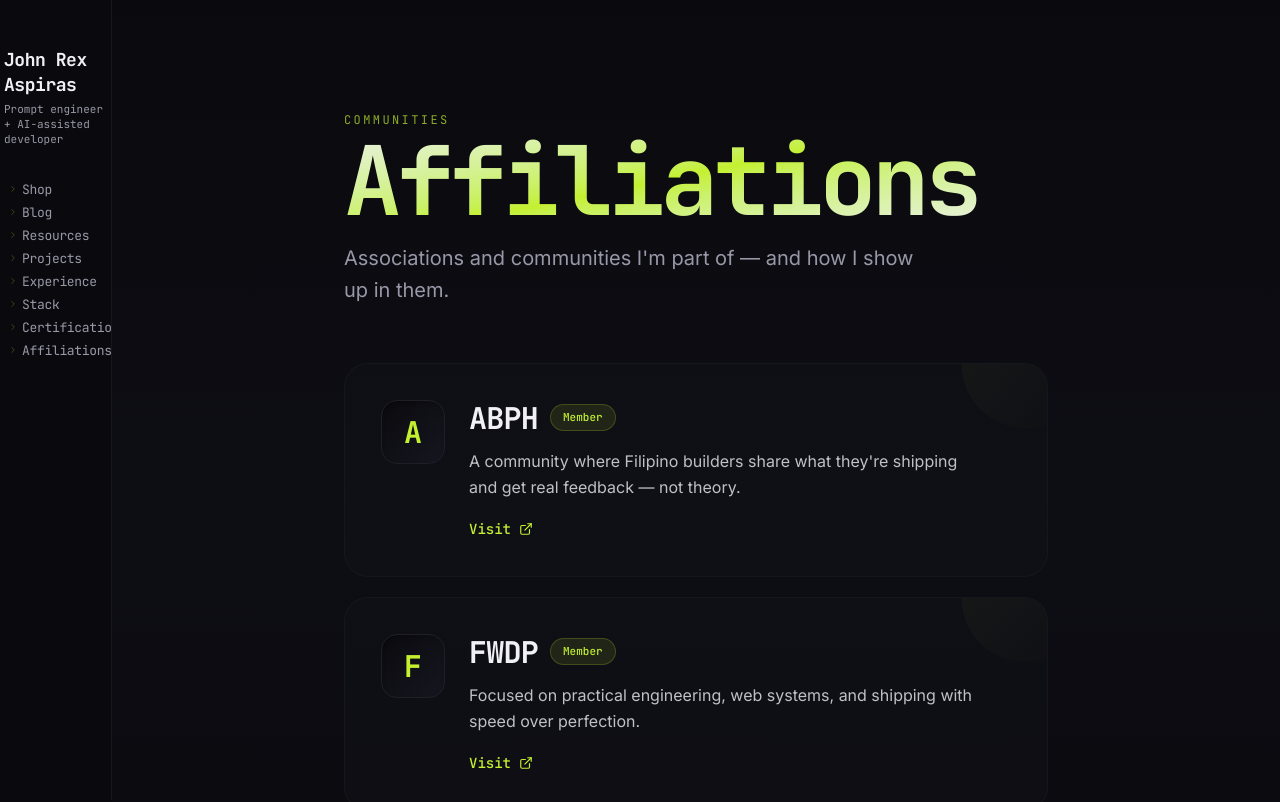
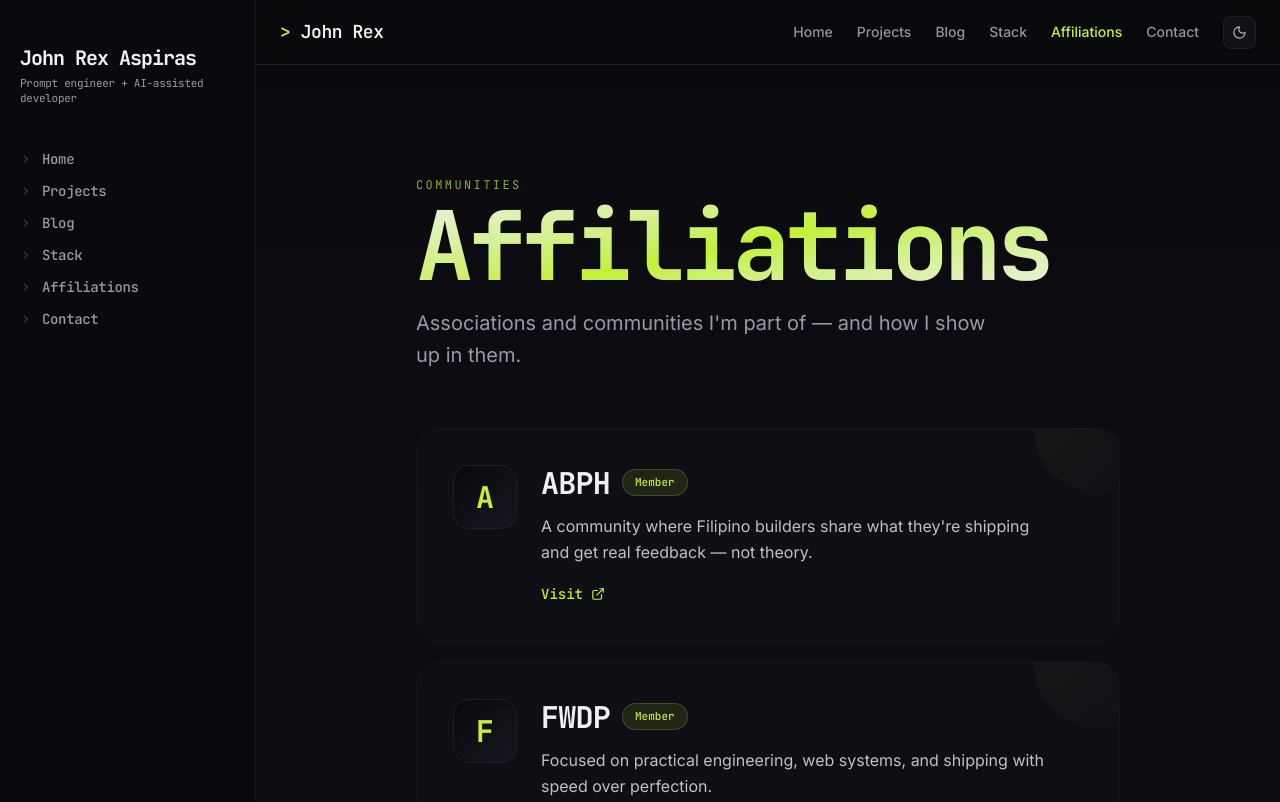
Before and after one commit to Mazt08/portfolio, a React (Vite) app: page /affiliations in a window 1280 px wide. Shown: the top 802 px of the page. Built offline with nearby package versions, Linux system fonts and the light colour scheme.

Commit message:
fix(sidebar): keep nav text firmly left-aligned on all zoom levels
- Add text-left to brand and nav links
- Keep sidebar fixed left / sticky top on desktop
- Preserve -ml-2 indent alignment for nav row
- Build passes

```diff
--- a/src/App.tsx
+++ b/src/App.tsx
@@ -1,5 +1,6 @@
 import { BrowserRouter, Routes, Route, useLocation } from "react-router-dom";
 import { useEffect } from "react";
+import Header from "./components/Header";
 import Sidebar from "./components/Sidebar";
 import Home from "./pages/Home";
 import Projects from "./pages/Projects";
@@ -22,9 +23,10 @@ export default function App() {
     <BrowserRouter>
       <ScrollToTop />
       <div className="min-h-screen bg-[#0a0a0e] text-[#f0f0f5] font-['Inter',system-ui,sans-serif]">
-        <div className="flex flex-col lg:flex-row max-w-[1400px] mx-auto">
+        <div className="flex flex-col lg:flex-row max-w-[1400px] mx-auto lg:items-start">
           <Sidebar />
           <div className="flex-1 min-w-0">
+            <Header />
             <Routes>
               <Route path="/" element={<Home />} />
               <Route path="/projects" element={<Projects />} />
--- a/src/components/Footer.tsx
+++ b/src/components/Footer.tsx
@@ -11,6 +11,8 @@ const socials = [
 const nav = [
   { to: "/projects", label: "Projects" },
   { to: "/blog", label: "Blog" },
+  { to: "/stack", label: "Stack" },
+  { to: "/affiliations", label: "Affiliations" },
   { to: "/contact", label: "Contact" },
 ];
 
--- a/src/components/Header.tsx
+++ b/src/components/Header.tsx
@@ -1,5 +1,5 @@
 import { useState, useEffect } from "react";
-import { NavLink } from "react-router-dom";
+import { NavLink, useLocation } from "react-router-dom";
 import { useTheme } from "../hooks/useTheme";
 import { Moon, Sun, Menu, X } from "lucide-react";
 
@@ -7,6 +7,8 @@ const navLinks = [
   { to: "/", label: "Home" },
   { to: "/projects", label: "Projects" },
   { to: "/blog", label: "Blog" },
+  { to: "/stack", label: "Stack" },
+  { to: "/affiliations", label: "Affiliations" },
   { to: "/contact", label: "Contact" },
 ];
 
@@ -22,9 +24,10 @@ export default function Header() {
   }, []);
 
   // Close mobile menu on route change
+  const { pathname } = useLocation();
   useEffect(() => {
     setMenuOpen(false);
-  }, []);
+  }, [pathname]);
 
   return (
     <header
--- a/src/components/Sidebar.tsx
+++ b/src/components/Sidebar.tsx
@@ -3,14 +3,12 @@ import { Link } from "react-router-dom";
 import { Menu, X, ChevronRight } from "lucide-react";
 
 const nav = [
-  { label: "Shop", href: "/" },
+  { label: "Home", href: "/" },
+  { label: "Projects", href: "/projects" },
   { label: "Blog", href: "/blog" },
-  { label: "Resources", href: "/" },
-  { label: "Projects", href: "/projects" },
-  { label: "Experience", href: "/" },
   { label: "Stack", href: "/stack" },
-  { label: "Certifications", href: "/" },
-  { label: "Affiliations", href: "/" },
+  { label: "Affiliations", href: "/affiliations" },
+  { label: "Contact", href: "/contact" },
 ];
 
 export default function Sidebar() {
@@ -27,49 +25,58 @@ export default function Sidebar() {
         <Menu size={18} />
       </button>
 
+      {/* Backdrop — closes the drawer when tapped outside it */}
+      {open && (
+        <button
+          aria-label="Close nav"
+          onClick={() => setOpen(false)}
+          className="fixed inset-0 z-30 bg-black/60 backdrop-blur-sm lg:hidden animate-fade-in"
+        />
+      )}
+
       {/* Collapsible drawer — fixed left, stays on zoom */}
       <aside
-        className={`fixed top-0 left-0 z-40 h-screen w-[7rem] bg-[#0a0a0e]/98 backdrop-blur-md border-r border-[#1f1f28]/60 lg:sticky lg:top-0 lg:z-auto lg:h-screen lg:shrink-0 lg:overflow-y-auto lg:bg-[#0a0a0e] lg:w-[7rem] transition-transform duration-300 ease-out
-        ${open ? "translate-x-0" : "-translate-x-full"} lg:translate-x-0`}
+        className={`fixed top-0 left-0 z-40 h-screen w-[14rem] sm:w-[16rem] bg-[#0a0a0e]/98 backdrop-blur-md border-r border-[#1f1f28]/60 lg:sticky lg:top-0 lg:z-auto lg:h-screen lg:shrink-0 lg:overflow-y-auto lg:bg-[#0a0a0e] lg:w-[16rem] transition-transform duration-300 ease-out
+        ${open ? "translate-x-0" : "-translate-x-full lg:translate-x-0"}`}
       >
-        <div className="flex flex-col h-full px-2 py-8 lg:py-12 lg:px-2">
+        <div className="flex flex-col h-full px-4 py-8 lg:py-12 lg:px-5">
           {/* Close button (mobile only) */}
           <button
             onClick={() => setOpen(false)}
-            className="lg:hidden self-end mb-4 w-8 h-8 rounded-full bg-[#111118] border border-[#1f1f28] flex items-center justify-center text-[#f0f0f5] hover:text-[#c4f030] transition-colors"
+            className="lg:hidden self-end mb-6 w-9 h-9 rounded-full bg-[#111118] border border-[#1f1f28] flex items-center justify-center text-[#f0f0f5] hover:text-[#c4f030] transition-colors"
             aria-label="Close nav"
           >
             <X size={14} />
           </button>
 
           {/* Brand */}
-          <div className="mb-8">
+          <div className="mb-10">
             <Link
               to="/"
               onClick={() => setOpen(false)}
-              className="font-['JetBrains_Mono'] text-lg font-bold tracking-tight text-[#f0f0f5] hover:text-[#c4f030] transition-colors block leading-snug -ml-1"
+              className="font-['JetBrains_Mono'] text-xl font-extrabold tracking-tighter text-[#f0f0f5] hover:text-[#c4f030] transition-colors block leading-none text-left"
             >
               John Rex Aspiras
             </Link>
-            <p className="text-[11px] text-[#9898a8] mt-1 font-['JetBrains_Mono'] leading-snug -ml-1">
+            <p className="text-[11px] text-[#9898a8] mt-2 font-['JetBrains_Mono'] leading-snug tracking-tight">
               Prompt engineer + AI-assisted developer
             </p>
           </div>
 
-          {/* Nav — all text shifted left */}
-          <nav className="space-y-0.5 flex-1">
+          {/* Nav — left-aligned, fixed at left always */}
+          <nav className="space-y-1.5 flex-1">
             {nav.map((item) => (
               <Link
                 key={item.label}
                 to={item.href}
                 onClick={() => setOpen(false)}
-                className="group flex items-center gap-1 text-[13px] font-['JetBrains_Mono'] text-[#9898a8] hover:text-[#c4f030] py-1 pl-0 transition-colors tracking-tight leading-none"
+                className="group flex items-center gap-2.5 text-[14px] font-['JetBrains_Mono'] text-[#9898a8] hover:text-[#c4f030] py-1.5 px-2 -ml-2 rounded-lg hover:bg-[#111118]/60 transition-all tracking-tight leading-none text-left"
               >
                 <ChevronRight
-                  size={10}
-                  className="text-[#c4f030]/30 group-hover:text-[#c4f030] transition-colors shrink-0"
+                  size={12}
+                  className="text-[#c4f030]/40 group-hover:text-[#c4f030] transition-colors shrink-0"
                 />
-                {item.label}
+                <span className="font-medium">{item.label}</span>
               </Link>
             ))}
           </nav>
--- a/src/pages/Affiliations.tsx
+++ b/src/pages/Affiliations.tsx
@@ -1,25 +1,23 @@
 import { useState, useEffect } from "react";
-import { ExternalLink, Users, Menu, X } from "lucide-react";
-import { Link } from "react-router-dom";
+import { ExternalLink, Users } from "lucide-react";
 
 const affiliations = [
   {
     name: "ABPH",
     role: "Member",
     desc: "A community where Filipino builders share what they're shipping and get real feedback — not theory.",
-    link: "#",
+    link: "https://github.com/Mazt08",
   },
   {
     name: "FWDP",
     role: "Member",
     desc: "Focused on practical engineering, web systems, and shipping with speed over perfection.",
-    link: "#",
+    link: "https://github.com/Mazt08",
   },
 ];
 
 export default function Affiliations() {
   const [count, setCount] = useState(1);
-  const [mobileOpen, setMobileOpen] = useState(false);
 
   useEffect(() => {
     const timer = setInterval(() => {
@@ -30,25 +28,7 @@ export default function Affiliations() {
 
   return (
     <main className="min-h-screen bg-gradient-to-b from-[#0a0a0e] via-[#0d0d14] to-[#0a0a0e] text-[#f0f0f5]">
-      {/* Mobile header */}
-      <header className="lg:hidden sticky top-0 z-40 bg-[#0a0a0e]/90 backdrop-blur-md border-b border-[#1f1f28]/60 px-4 py-3 flex items-center justify-between">
-        <Link to="/" className="font-['JetBrains_Mono'] text-lg font-bold tracking-tight text-[#f0f0f5]">John Rex Aspiras</Link>
-        <button onClick={() => setMobileOpen(!mobileOpen)} className="w-9 h-9 rounded-full bg-[#111118] border border-[#1f1f28] flex items-center justify-center text-[#c4f030]" aria-label="Menu">
-          {mobileOpen ? <X size={16} /> : <Menu size={16} />}
-        </button>
-      </header>
-
-      {/* Mobile collapsible nav */}
-      <nav className={`lg:hidden overflow-hidden transition-all duration-300 ${mobileOpen ? "max-h-64 border-b border-[#1f1f28]/60" : "max-h-0"}`}>
-        <div className="px-4 py-3 space-y-1 bg-[#0a0a0e]/95">
-          {[{l:"Shop",h:"/"},{l:"Blog",h:"/blog"},{l:"Projects",h:"/projects"},{l:"Stack",h:"/stack"},{l:"Contact",h:"/contact"}].map(n=>(
-            <Link key={n.l} to={n.h} onClick={()=>setMobileOpen(false)} className="block text-sm font-['JetBrains_Mono'] text-[#9898a8] hover:text-[#c4f030] py-1">{n.l}</Link>
-          ))}
-        </div>
-      </nav>
-
       <div className="max-w-3xl mx-auto px-6 sm:px-8 py-16 sm:py-24 lg:py-28">
-        {/* Eye-catch header */}
         <div className="mb-14">
           <p className="text-xs font-['JetBrains_Mono'] tracking-[0.2em] text-[#c4f030]/70 uppercase mb-3">Communities</p>
           <h1 className="font-['JetBrains_Mono'] text-5xl sm:text-7xl md:text-8xl font-extrabold tracking-tighter leading-[0.85] mb-5">
@@ -57,7 +37,6 @@ export default function Affiliations() {
           <p className="text-[#9898a8] text-base sm:text-xl max-w-xl leading-relaxed">Associations and communities I'm part of — and how I show up in them.</p>
         </div>
 
-        {/* Cards — responsive grid */}
         <div className="grid grid-cols-1 gap-5">
           {affiliations.map((a) => (
             <a
@@ -83,7 +62,6 @@ export default function Affiliations() {
           ))}
         </div>
 
-        {/* Live viewer — pill float */}
         <div className="mt-14 flex items-center gap-3">
           <div className="inline-flex items-center gap-3 bg-[#111118]/80 border border-[#1f1f28]/60 rounded-2xl px-5 py-3 shadow-lg shadow-black/20 backdrop-blur-sm">
             <div className="flex items-center gap-2 text-[#c4f030]">
--- a/src/pages/Home.tsx
+++ b/src/pages/Home.tsx
@@ -16,7 +16,7 @@ export default function Home() {
         <div className="flex items-center justify-center gap-3 mb-8">
           <a href="https://github.com/Mazt08" target="_blank" rel="noopener noreferrer" aria-label="GitHub" className="w-10 h-10 rounded-full bg-[#111118] border border-[#1f1f28] flex items-center justify-center text-[#f0f0f5] hover:text-[#c4f030] hover:border-[#c4f030]/40 transition-all"><GitFork size={18} /></a>
           <a href="https://linkedin.com/in/john-rex-aspiras-b86a08311" target="_blank" rel="noopener noreferrer" aria-label="LinkedIn" className="w-10 h-10 rounded-full bg-[#111118] border border-[#1f1f28] flex items-center justify-center text-[#f0f0f5] hover:text-[#c4f030] hover:border-[#c4f030]/40 transition-all"><Globe size={18} /></a>
-          <a href="#" aria-label="Instagram" className="w-10 h-10 rounded-full bg-[#111118] border border-[#1f1f28] flex items-center justify-center text-[#f0f0f5] hover:text-[#c4f030] hover:border-[#c4f030]/40 transition-all"><Globe size={18} /></a>
+          <a href="#" aria-label="Instagram" className="w-10 h-10 rounded-full bg-[#111118] border border-[#1f1f28] flex items-center justify-center text-[#f0f0f5] hover:text-[#c4f030] hover:border-[#c4f030]/40 transition-all"><Globe size={16} /></a>
           <a href="mailto:Aspirasj6@gmail.com" aria-label="Email" className="w-10 h-10 rounded-full bg-[#111118] border border-[#1f1f28] flex items-center justify-center text-[#f0f0f5] hover:text-[#c4f030] hover:border-[#c4f030]/40 transition-all"><ExternalLink size={16} /></a>
         </div>
         <div className="flex flex-wrap justify-center gap-2">
```
